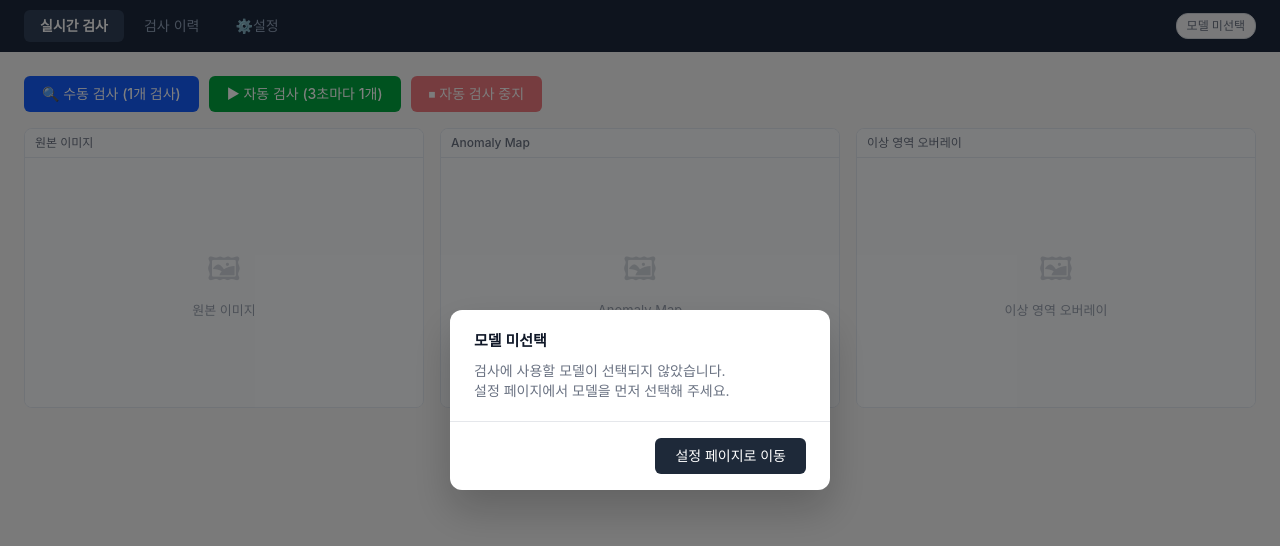
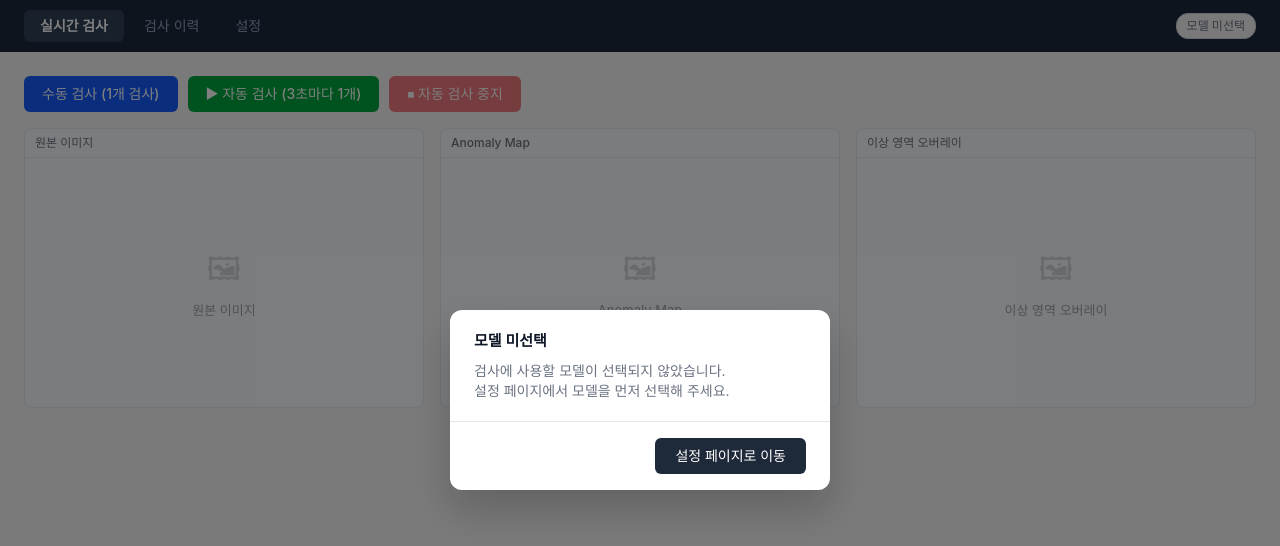
Before and after one commit to mate-x/smart-qc-vision, a React (Vite) app: page / in a window 1280 px wide. Shown: the top 546 px of the page. Built offline with nearby package versions, Linux system fonts and the light colour scheme; no server answers.

Commit message:
불필요한 이모티콘 삭제

```diff
--- a/src/components/layout/TabBar.tsx
+++ b/src/components/layout/TabBar.tsx
@@ -4,7 +4,7 @@ import { ModelStatusChip } from './ModelStatusChip';
 const TABS = [
   { path: '/', label: '실시간 검사' },
   { path: '/history', label: '검사 이력' },
-  { path: '/settings', label: '⚙️설정' },
+  { path: '/settings', label: '설정' },
 ];
 
 export function TabBar() {
--- a/src/components/tab1/InspectionControls.tsx
+++ b/src/components/tab1/InspectionControls.tsx
@@ -27,7 +27,7 @@ export function InspectionControls({
           disabled={allDisabled || isAutoRunning}
           className={`${btnBase} bg-blue-600 text-white ${allDisabled || isAutoRunning ? 'opacity-50 cursor-not-allowed' : 'cursor-pointer'}`}
         >
-          🔍 수동 검사 (1개 검사)
+          수동 검사 (1개 검사)
         </button>
 
         <button
--- a/src/pages/Tab2History.tsx
+++ b/src/pages/Tab2History.tsx
@@ -42,7 +42,7 @@ export default function Tab2History() {
               : 'bg-white text-gray-700 cursor-pointer'
           }`}
         >
-          📥 CSV 내보내기
+          CSV 내보내기
         </button>
       </div>
 
```
